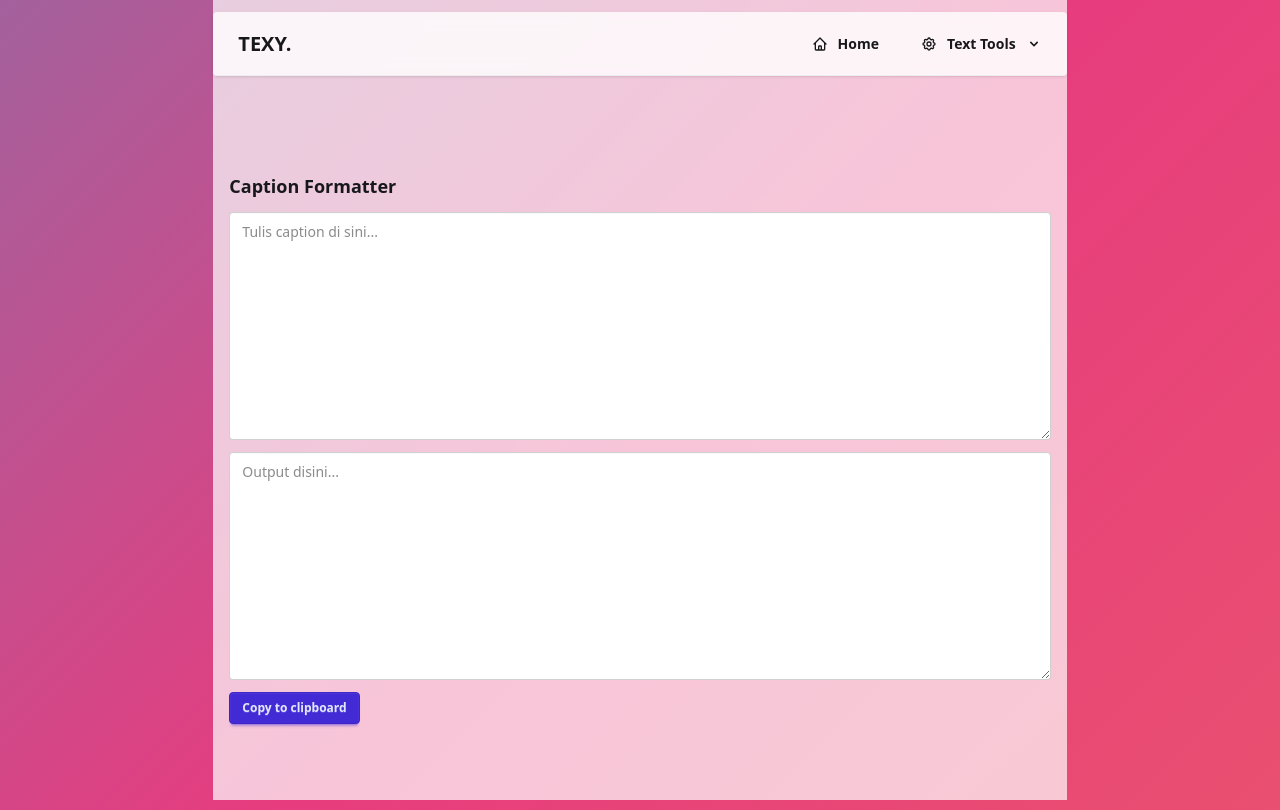
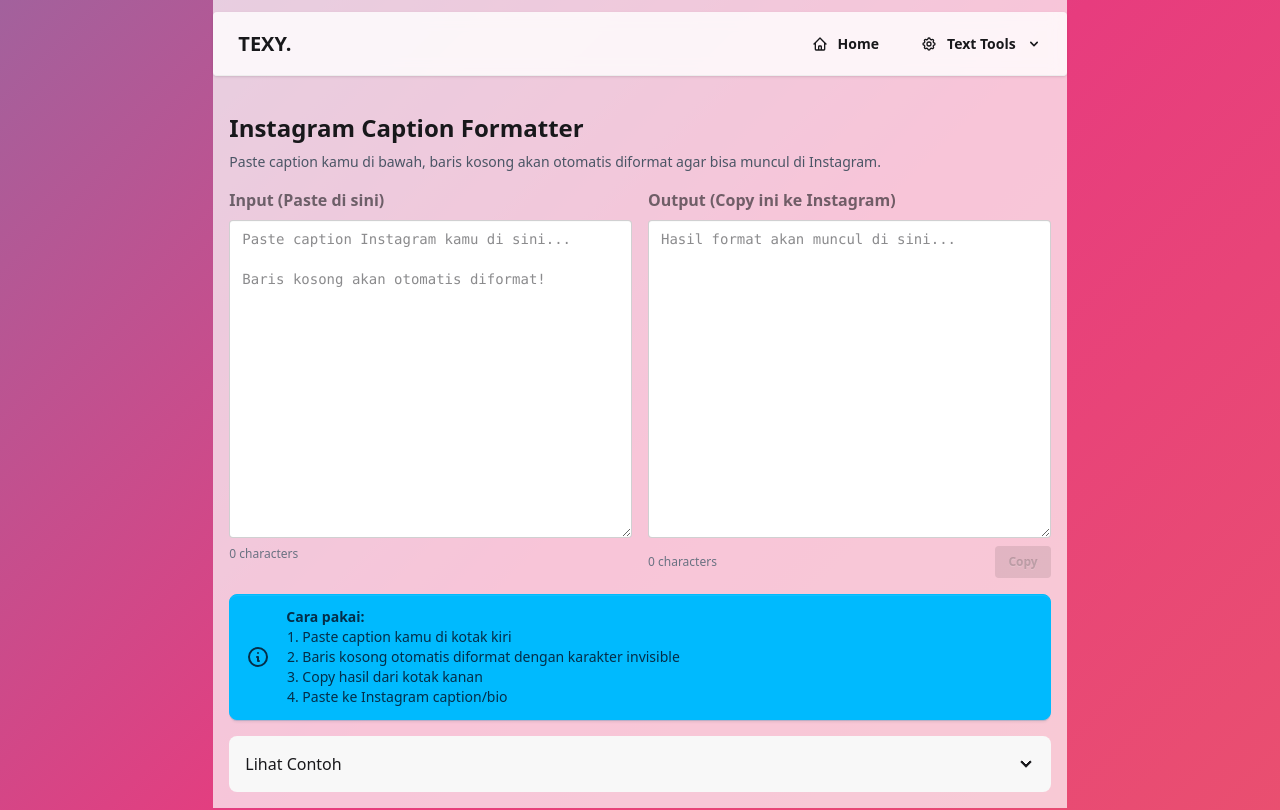
Before and after one commit to occaza/ttx, a SvelteKit app: page /text-tools/captions-formatter in a window 1280 px wide. Shown: the top 810 px of the page. Built offline with nearby package versions, Linux system fonts and the light colour scheme.

Commit message:
change formatter

```diff
--- a/src/routes/text-tools/captions-formatter/+page.svelte
+++ b/src/routes/text-tools/captions-formatter/+page.svelte
@@ -3,58 +3,131 @@
 	let output = '';
 	let copied = false;
 
-	$: if (input) format();
+	// Invisible character yang diterima Instagram
+	const INVISIBLE_CHAR = '\u2800'; // Braille Pattern Blank (paling aman untuk IG)
 
-	function format() {
-		const clean = (s: string) =>
-			s
-				.replace(/[\u200B-\u200D\uFEFF\u00A0]/g, '') // hapus zero-width & friends
-				.trim();
-
-		output = input
-			.split(/\r?\n/)
-			.map((l) => clean(l))
-			.filter((l) => l || l === '') // tetap izinkan baris kosong asli
-			.join('\n')
-			.trim();
+	function formatCaption() {
+		// Replace multiple line breaks dengan line break + invisible char
+		output = input.replace(/\n\n+/g, (match) => {
+			const lineCount = match.length;
+			let result = '\n';
+			// Tambah invisible char untuk setiap line kosong
+			for (let i = 1; i < lineCount; i++) {
+				result += INVISIBLE_CHAR + '\n';
+			}
+			return result;
+		});
 	}
 
-	async function copy() {
-		await navigator.clipboard.writeText(output);
+	function copyToClipboard() {
+		navigator.clipboard.writeText(output);
 		copied = true;
-		setTimeout(() => (copied = false), 1200);
+		setTimeout(() => (copied = false), 2000);
 	}
+
+	// Auto format saat user mengetik
+	$: if (input) formatCaption();
 </script>
 
-<svelte:head><title>IG Caption Formatter</title></svelte:head>
+<svelte:head>
+	<title>Instagram Caption Formatter</title>
+</svelte:head>
 
-<div class="mx-auto max-w-4xl space-y-3 p-4">
-	<h2 class="text-lg font-bold">Caption Formatter</h2>
-	<div>
-		<label class="form-control">
-			<textarea
-				bind:value={input}
-				rows="10"
-				class="textarea-bordered textarea w-full"
-				placeholder="Tulis caption di sini..."
-			></textarea>
-		</label>
-	</div>
-	<div>
-		<label class="form-control">
-			<textarea
-				bind:value={output}
-				rows="10"
-				class="textarea-bordered textarea w-full"
-				readonly
-				placeholder="Output disini..."
-			></textarea>
-		</label>
+<div class="mx-auto max-w-4xl space-y-4 p-4">
+	<div class="space-y-2">
+		<h1 class="text-2xl font-bold">Instagram Caption Formatter</h1>
+		<p class="text-sm text-gray-600">
+			Paste caption kamu di bawah, baris kosong akan otomatis diformat agar bisa muncul di
+			Instagram.
+		</p>
 	</div>
 
-	<div class="flex items-center gap-2">
-		<button class="btn btn-sm btn-primary" on:click={copy}>
-			{copied ? 'Copied!' : 'Copy to clipboard'}
-		</button>
+	<div class="grid gap-4 md:grid-cols-2">
+		<!-- Input -->
+		<div class="space-y-2">
+			<label for="input" class="label">
+				<span class="label-text font-semibold">Input (Paste di sini)</span>
+			</label>
+			<textarea
+				id="input"
+				bind:value={input}
+				placeholder="Paste caption Instagram kamu di sini...&#10;&#10;Baris kosong akan otomatis diformat!"
+				rows="15"
+				class="textarea-bordered textarea w-full font-mono text-sm"
+			></textarea>
+			<p class="text-xs text-gray-500">{input.length} characters</p>
+		</div>
+
+		<!-- Output -->
+		<div class="space-y-2">
+			<label for="output" class="label">
+				<span class="label-text font-semibold">Output (Copy ini ke Instagram)</span>
+			</label>
+			<textarea
+				id="output"
+				bind:value={output}
+				readonly
+				placeholder="Hasil format akan muncul di sini..."
+				rows="15"
+				class="textarea-bordered textarea w-full font-mono text-sm"
+			></textarea>
+			<div class="flex items-center justify-between">
+				<p class="text-xs text-gray-500">{output.length} characters</p>
+				<button
+					type="button"
+					class="btn btn-sm btn-primary"
+					on:click={copyToClipboard}
+					disabled={!output}
+				>
+					{copied ? '✓ Copied!' : 'Copy'}
+				</button>
+			</div>
+		</div>
+	</div>
+
+	<!-- Info -->
+	<div class="alert alert-info">
+		<svg
+			xmlns="http://www.w3.org/2000/svg"
+			fill="none"
+			viewBox="0 0 24 24"
+			class="h-6 w-6 shrink-0 stroke-current"
+		>
+			<path
+				stroke-linecap="round"
+				stroke-linejoin="round"
+				stroke-width="2"
+				d="M13 16h-1v-4h-1m1-4h.01M21 12a9 9 0 11-18 0 9 9 0 0118 0z"
+			/>
+		</svg>
+		<div class="text-sm">
+			<p class="font-semibold">Cara pakai:</p>
+			<ol class="ml-4 list-decimal">
+				<li>Paste caption kamu di kotak kiri</li>
+				<li>Baris kosong otomatis diformat dengan karakter invisible</li>
+				<li>Copy hasil dari kotak kanan</li>
+				<li>Paste ke Instagram caption/bio</li>
+			</ol>
+		</div>
+	</div>
+
+	<!-- Example -->
+	<div class="collapse-arrow collapse bg-base-200">
+		<input type="checkbox" />
+		<div class="collapse-title font-medium">Lihat Contoh</div>
+		<div class="collapse-content">
+			<div class="space-y-2">
+				<p class="font-semibold">Before:</p>
+				<pre class="bg-base-300 p-2 text-sm">Ini paragraf pertama
+
+
+Ini paragraf kedua setelah 2 baris kosong</pre>
+				<p class="font-semibold">After (akan tetap ada jarak di Instagram):</p>
+				<pre class="bg-base-300 p-2 text-sm">Ini paragraf pertama
+⠀
+⠀
+Ini paragraf kedua setelah 2 baris kosong</pre>
+			</div>
+		</div>
 	</div>
 </div>
```
